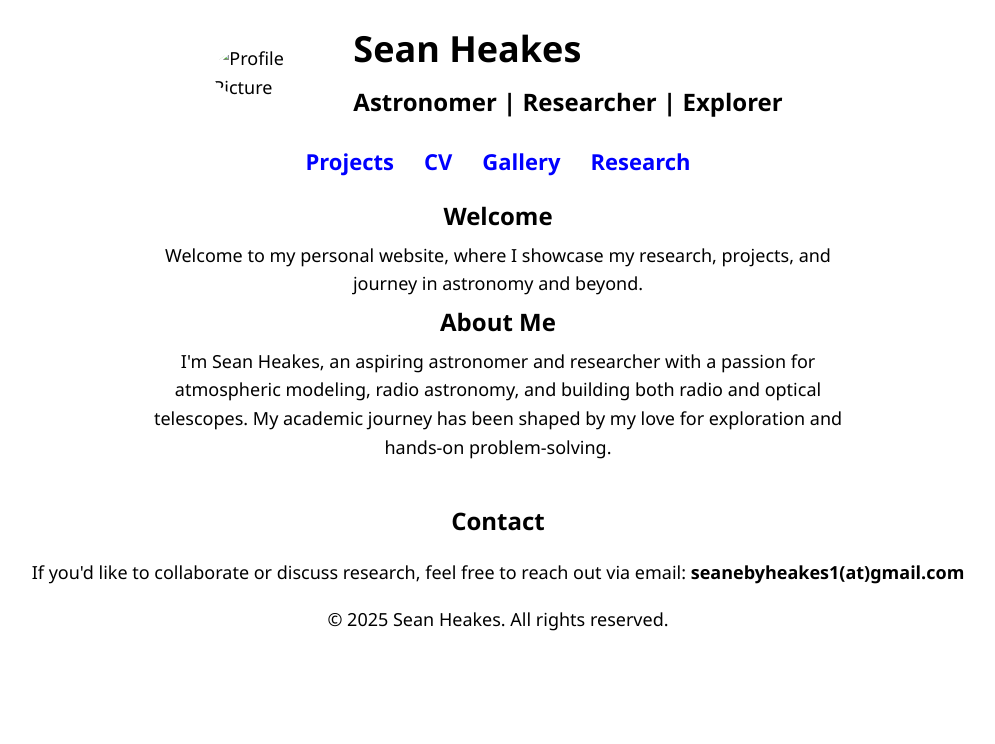
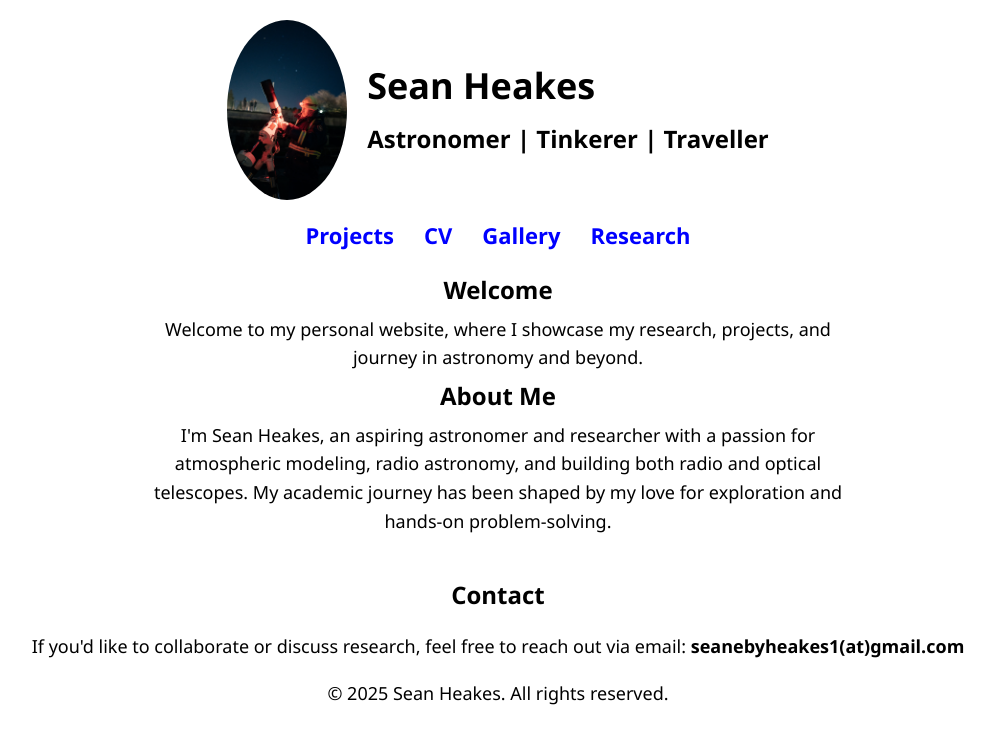
Before and after one commit to sheakes/sean-heakes-website, a plain HTML site: page index.html in a window 1280 px wide. Shown: the whole page, without its empty margins (142-1137 px from the left). Drawn offline with Linux system fonts and the light colour scheme.

Commit message:
adding photo

```diff
--- a/index.html
+++ b/index.html
@@ -108,12 +108,12 @@
     <div id="blackHole" class="black-hole"></div>
     <header>
         <div class="header-container" onclick="toggleStarOrbits()">
-            <img src="images/profile.jpg" alt="Profile Picture" class="profile-image">
+            <img src="images/profile_picture.jpg" alt="Profile Picture" class="profile-image">
             <div class="click-hint">Click here!</div>
 
             <div>
                 <h1>Sean Heakes</h1>
-                <h2>Astronomer | Researcher | Explorer</h2>
+                <h2>Astronomer | Tinkerer | Traveller</h2>
             </div>
         </div>
         <nav>
```
Also changed, not shown: images/profile_picture.jpg (added).
